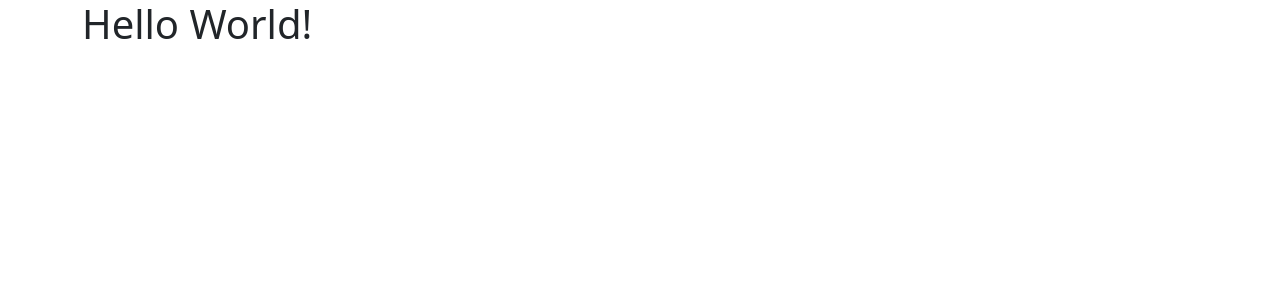
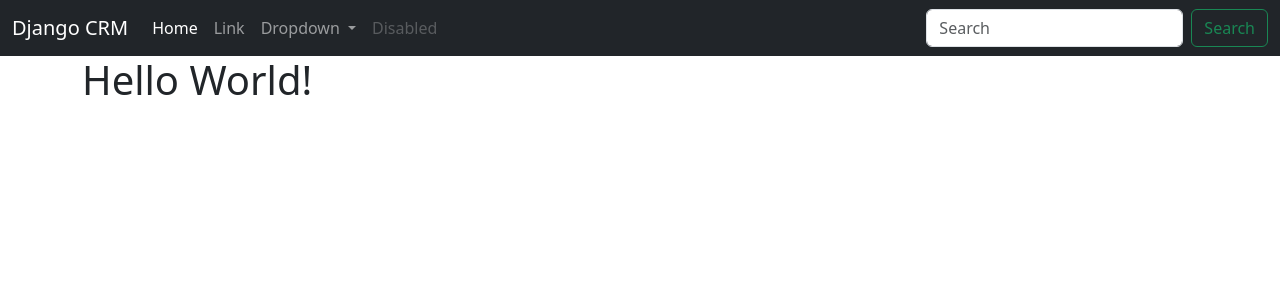
Before and after one commit to bulgarska/django_crm, a Django app: page / in a window 1280 px wide. Shown: the top 300 px of the page. Run offline with Django 5.2, Linux system fonts and the light colour scheme.

Commit message:
Added a navbar to the templates.

```diff
--- a/crm/templates/crm/base.html
+++ b/crm/templates/crm/base.html
@@ -8,6 +8,8 @@
   </head>
   <body>
 
+    {% include 'crm/navbar.html'%}
+
     <div class="container">
         {% block content%}
         {% endblock %}
--- /dev/null
+++ b/crm/templates/crm/navbar.html
@@ -0,0 +1,36 @@
+<nav class="navbar navbar-expand-lg navbar-dark bg-dark">
+  <div class="container-fluid">
+    <a class="navbar-brand" href="{% url 'crm-home' %}">Django CRM</a>
+    <button class="navbar-toggler" type="button" data-bs-toggle="collapse" data-bs-target="#navbarSupportedContent" aria-controls="navbarSupportedContent" aria-expanded="false" aria-label="Toggle navigation">
+      <span class="navbar-toggler-icon"></span>
+    </button>
+    <div class="collapse navbar-collapse" id="navbarSupportedContent">
+      <ul class="navbar-nav me-auto mb-2 mb-lg-0">
+        <li class="nav-item">
+          <a class="nav-link active" aria-current="page" href="#">Home</a>
+        </li>
+        <li class="nav-item">
+          <a class="nav-link" href="#">Link</a>
+        </li>
+        <li class="nav-item dropdown">
+          <a class="nav-link dropdown-toggle" href="#" role="button" data-bs-toggle="dropdown" aria-expanded="false">
+            Dropdown
+          </a>
+          <ul class="dropdown-menu">
+            <li><a class="dropdown-item" href="#">Action</a></li>
+            <li><a class="dropdown-item" href="#">Another action</a></li>
+            <li><hr class="dropdown-divider"></li>
+            <li><a class="dropdown-item" href="#">Something else here</a></li>
+          </ul>
+        </li>
+        <li class="nav-item">
+          <a class="nav-link disabled" aria-disabled="true">Disabled</a>
+        </li>
+      </ul>
+      <form class="d-flex" role="search">
+        <input class="form-control me-2" type="search" placeholder="Search" aria-label="Search">
+        <button class="btn btn-outline-success" type="submit">Search</button>
+      </form>
+    </div>
+  </div>
+</nav>
```
